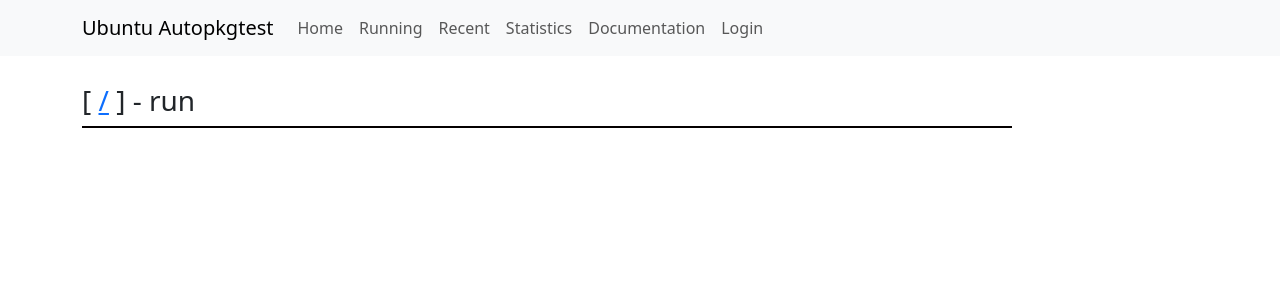
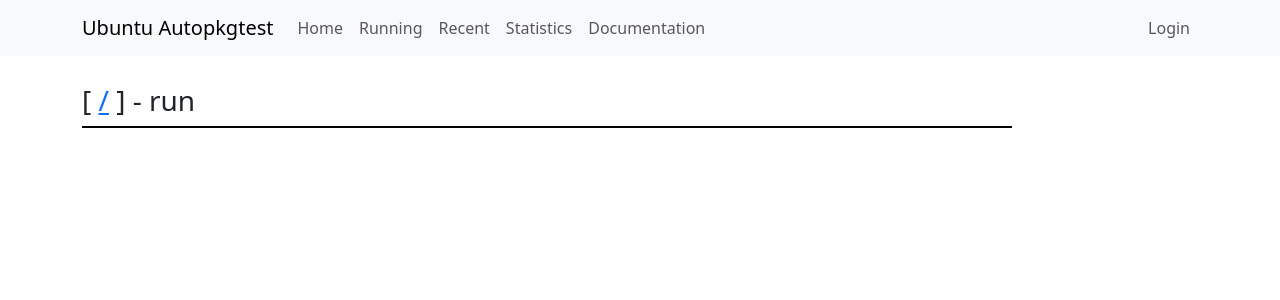
Before and after one commit to canonical/ubuntu-autopkgtest-operators, a Flask app: template charms/autopkgtest-website-operator/app/www/templates/browse-log.html in a window 1280 px wide. Shown: the top 300 px of the page. Run offline with Flask 3, Linux system fonts and the light colour scheme; the template is opened without the code that fills it, so the values that code supplies are empty; some libraries are stand-ins or nearby versions.

Commit message:
website: browse-layout: align username to the right

```diff
--- a/charms/autopkgtest-website-operator/app/www/templates/browse-layout.html
+++ b/charms/autopkgtest-website-operator/app/www/templates/browse-layout.html
@@ -41,6 +41,8 @@
                 <a class="nav-link"
                    href="https://wiki.ubuntu.com/ProposedMigration#autopkgtests">Documentation</a>
               </li>
+            </ul>
+            <ul class="nav navbar-nav ms-auto">
               {% if not session.get("nickname") %}
                 <li class="nav-item">
                   <a class="nav-link" href="{{base_url}}request.cgi?/login">Login</a>
```
